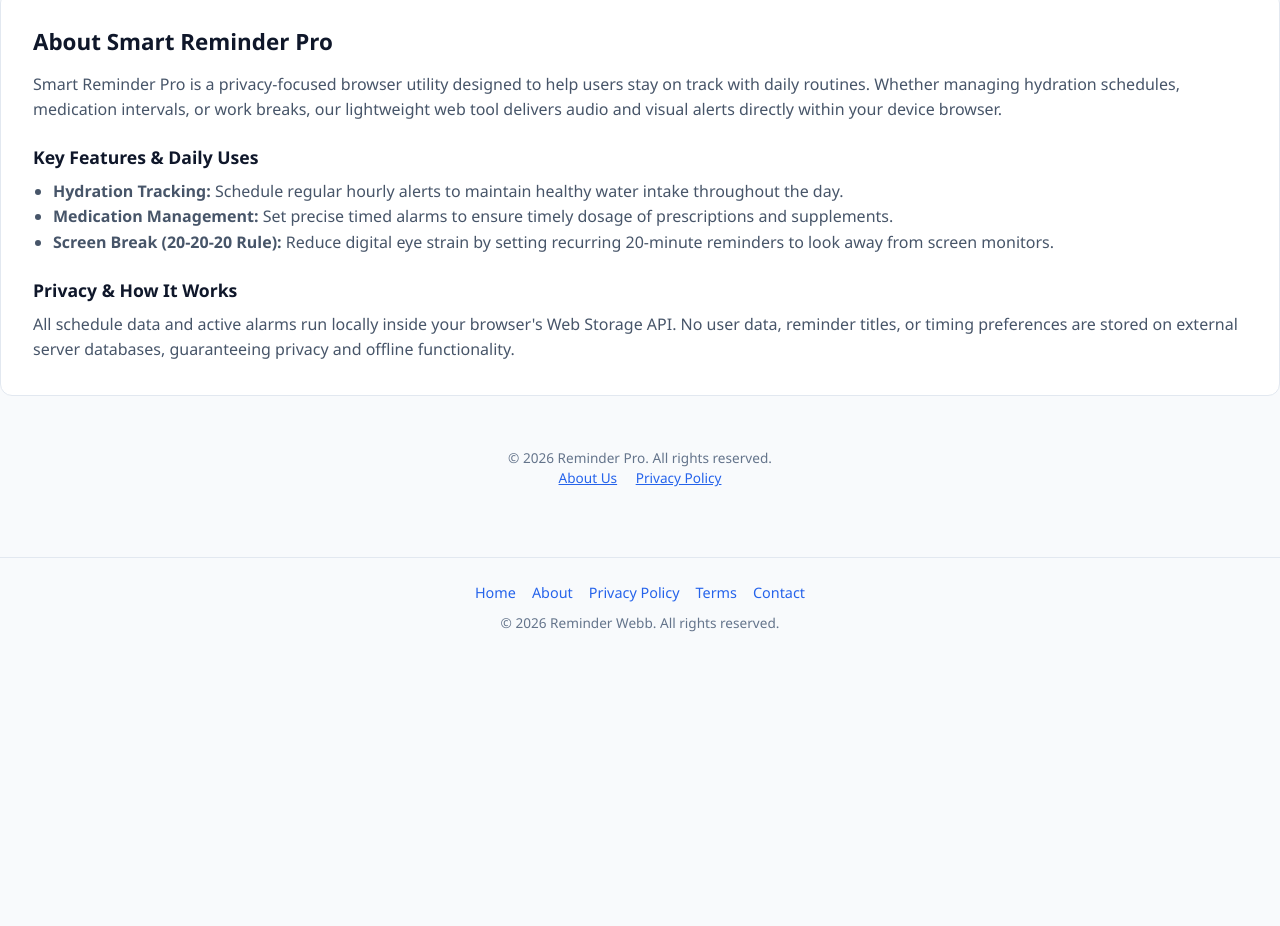
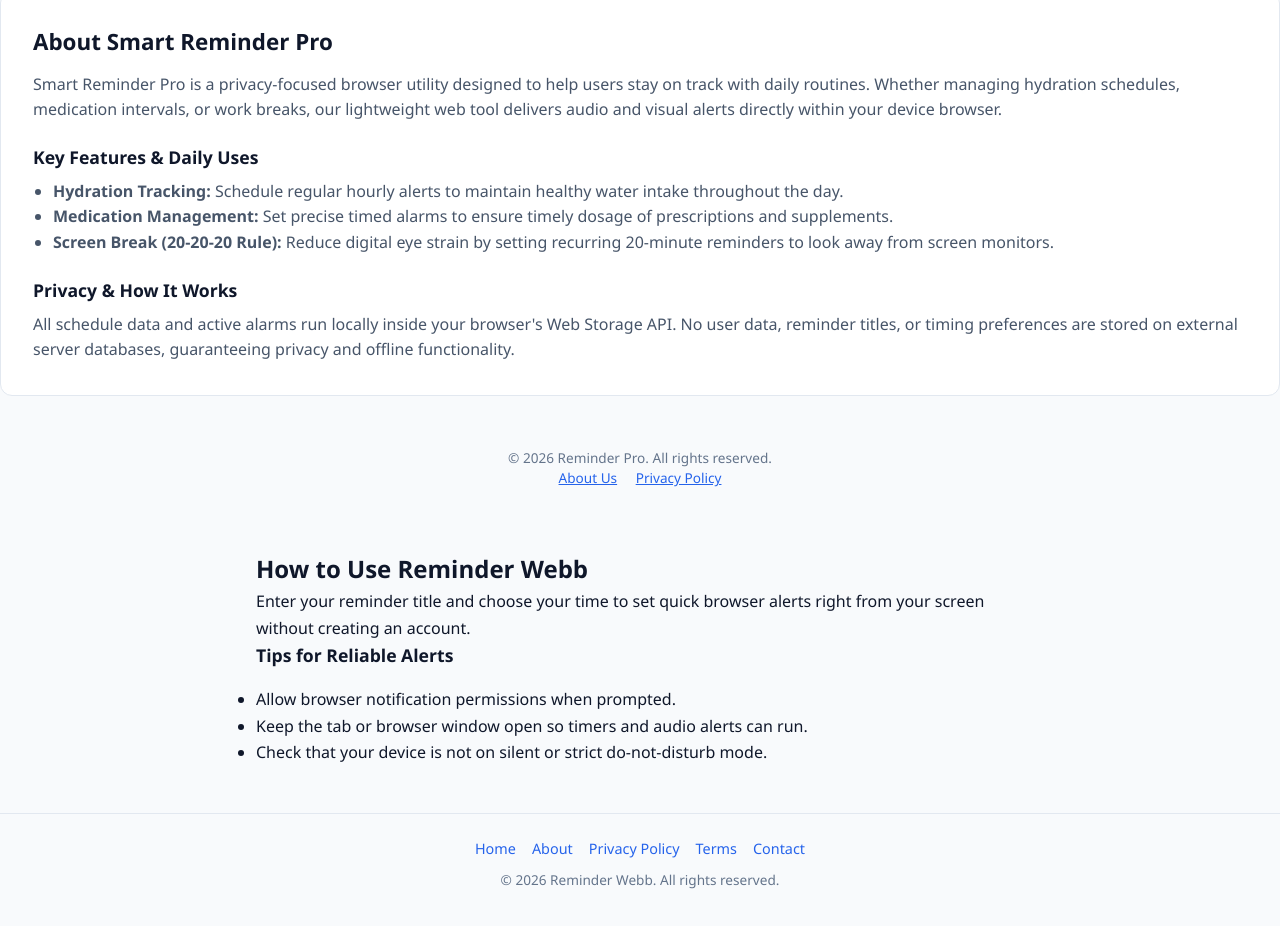
Before and after one commit to niru07-07/reminder-web, a plain HTML site: page index.html in a window 1280 px wide. Shown: the part 977-1903 px from the top of the page. Before the commit the page ends 1675 px from the top, so only its background shows below. Drawn offline with Linux system fonts and the light colour scheme; a script that the page names is missing.

Commit message:
Add usage instructions and tips for reminders
Added a section with usage instructions and tips for alerts.

```diff
--- a/index.html
+++ b/index.html
@@ -138,6 +138,17 @@
 <script>
      (adsbygoogle = window.adsbygoogle || []).push({});
 </script>
+  <section style="max-width: 800px; margin: 40px auto 0; padding: 0 16px; line-height: 1.65;">
+  <h2>How to Use Reminder Webb</h2>
+  <p>Enter your reminder title and choose your time to set quick browser alerts right from your screen without creating an account.</p>
+
+  <h3>Tips for Reliable Alerts</h3>
+  <ul>
+    <li>Allow browser notification permissions when prompted.</li>
+    <li>Keep the tab or browser window open so timers and audio alerts can run.</li>
+    <li>Check that your device is not on silent or strict do-not-disturb mode.</li>
+  </ul>
+</section>
   <footer class="site-footer">
   <nav class="footer-nav" aria-label="Footer Navigation">
     <a href="/index.html">Home</a>
```
